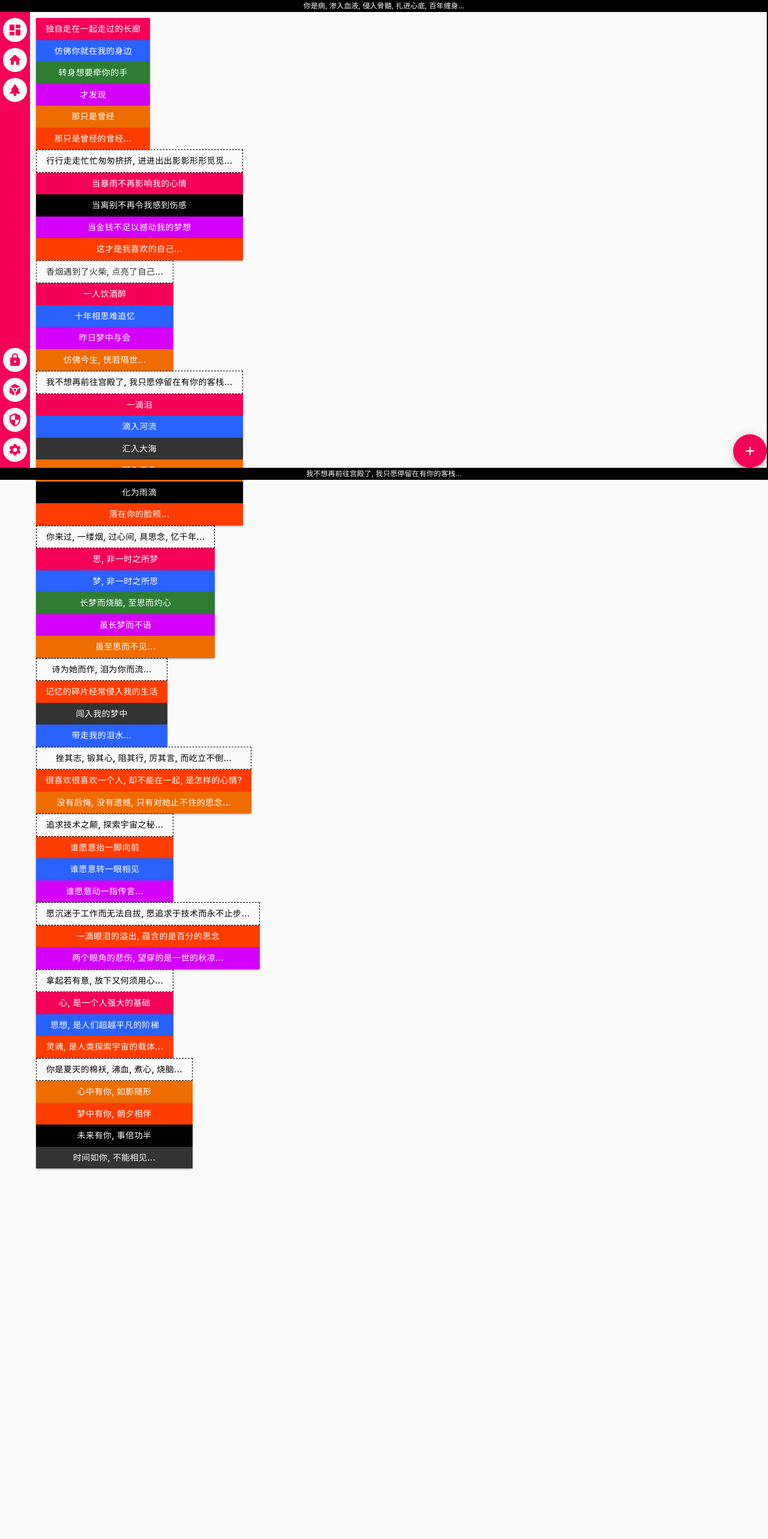
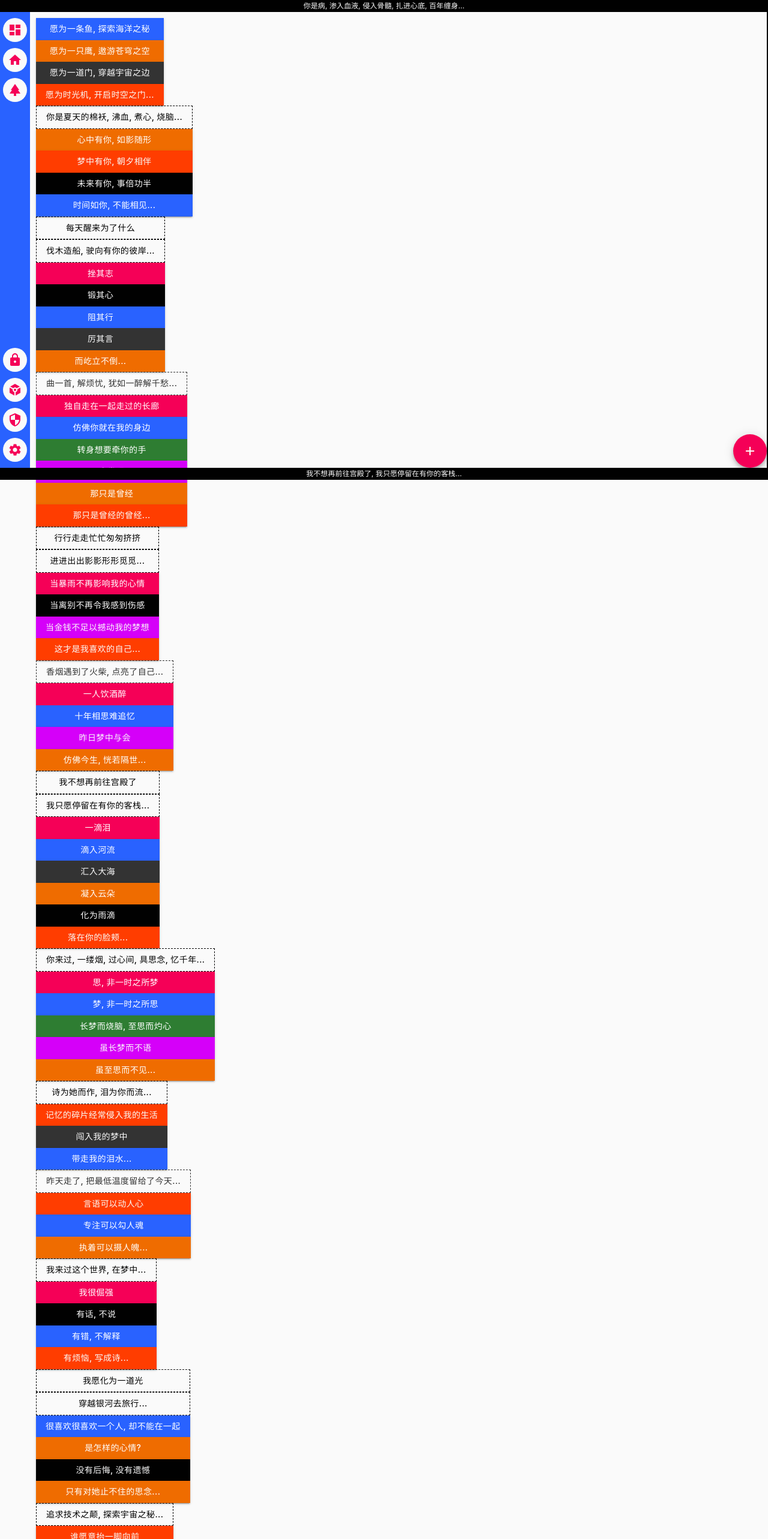
Before and after one commit to w-lianfu/react-miss, a React app: page / in a window 1280 px wide. Shown: the top 2566 px of the page at 60% size. Before the commit the page ends 1978 px from the top, so only its background shows below. Built offline with nearby package versions, Linux system fonts and the light colour scheme.

Commit message:
update home

```diff
--- a/src/component/app-menu/index.tsx
+++ b/src/component/app-menu/index.tsx
@@ -23,7 +23,7 @@ const DPaper = styled(Paper)({
   display: 'flex',
   justifyContent: 'space-between',
   zIndex: 50,
-  backgroundColor: Color.primary(1),
+  backgroundColor: Color.secondary(1),
 });
 
 const DBox = styled(Box)({
@@ -38,6 +38,7 @@ const EBox = styled(DBox)({
 });
 
 const DIconButton = styled(IconButton)({
+  fontSize: '2.4rem',
   marginTop: '1rem',
 });
 
--- a/src/page/home/index.tsx
+++ b/src/page/home/index.tsx
@@ -31,6 +31,29 @@ const Home = (props: IProps, state: IState) => {
   return (
     <DPaper>
       <DStack>
+        <Button variant="contained" color="secondary">愿为一条鱼, 探索海洋之秘</Button>
+        <Button variant="contained" color="warning">愿为一只鹰, 遨游苍穹之空</Button>
+        <Button variant="contained" color="dark">愿为一道门, 穿越宇宙之边</Button>
+        <Button variant="contained" color="error">愿为时光机, 开启时空之门...</Button>
+      </DStack>
+      <DStack>
+        <Button variant="dashed" color="black">你是夏天的棉袄, 沸血, 煮心, 烧脑...</Button>
+        <Button variant="contained" color="warning">心中有你, 如影随形</Button>
+        <Button variant="contained" color="error">梦中有你, 朝夕相伴</Button>
+        <Button variant="contained" color="black">未来有你, 事倍功半</Button>
+        <Button variant="contained" color="secondary">时间如你, 不能相见...</Button>
+      </DStack>
+      <DStack>
+        <Button variant="dashed" color="black">每天醒来为了什么</Button>
+        <Button variant="dashed" color="black">伐木造船, 驶向有你的彼岸...</Button>
+        <Button variant="contained" color="primary">挫其志</Button>
+        <Button variant="contained" color="black">锻其心</Button>
+        <Button variant="contained" color="secondary">阻其行</Button>
+        <Button variant="contained" color="dark">厉其言</Button>
+        <Button variant="contained" color="warning">而屹立不倒...</Button>
+      </DStack>
+      <DStack>
+        <Button variant="dashed" color="dark">曲一首, 解烦忧, 犹如一醉解千愁...</Button>
         <Button variant="contained" color="primary">独自走在一起走过的长廊</Button>
         <Button variant="contained" color="secondary">仿佛你就在我的身边</Button>
         <Button variant="contained" color="success">转身想要牵你的手</Button>
@@ -39,7 +62,8 @@ const Home = (props: IProps, state: IState) => {
         <Button variant="contained" color="error">那只是曾经的曾经...</Button>
       </DStack>
       <DStack>
-        <Button variant="dashed" color="black">行行走走忙忙匆匆挤挤, 进进出出影影形形觅觅...</Button>
+        <Button variant="dashed" color="black">行行走走忙忙匆匆挤挤</Button>
+        <Button variant="dashed" color="black">进进出出影影形形觅觅...</Button>
         <Button variant="contained" color="primary">当暴雨不再影响我的心情</Button>
         <Button variant="contained" color="black">当离别不再令我感到伤感</Button>
         <Button variant="contained" color="info">当金钱不足以撼动我的梦想</Button>
@@ -53,7 +77,8 @@ const Home = (props: IProps, state: IState) => {
         <Button variant="contained" color="warning">仿佛今生, 恍若隔世...</Button>
       </DStack>
       <DStack>
-        <Button variant="dashed" color="black">我不想再前往宫殿了, 我只愿停留在有你的客栈...</Button>
+        <Button variant="dashed" color="black">我不想再前往宫殿了</Button>
+        <Button variant="dashed" color="black">我只愿停留在有你的客栈...</Button>
         <Button variant="contained" color="primary">一滴泪</Button>
         <Button variant="contained" color="secondary">滴入河流</Button>
         <Button variant="contained" color="dark">汇入大海</Button>
@@ -76,9 +101,25 @@ const Home = (props: IProps, state: IState) => {
         <Button variant="contained" color="secondary">带走我的泪水...</Button>
       </DStack>
       <DStack>
-        <Button variant="dashed" color="black">挫其志, 锻其心, 阻其行, 厉其言, 而屹立不倒...</Button>
-        <Button variant="contained" color="error">很喜欢很喜欢一个人, 却不能在一起, 是怎样的心情?</Button>
-        <Button variant="contained" color="warning">没有后悔, 没有遗憾, 只有对她止不住的思念...</Button>
+        <Button variant="dashed" color="dark">昨天走了, 把最低温度留给了今天...</Button>
+        <Button variant="contained" color="error">言语可以动人心</Button>
+        <Button variant="contained" color="secondary">专注可以勾人魂</Button>
+        <Button variant="contained" color="warning">执着可以摄人魄...</Button>
+      </DStack>
+      <DStack>
+        <Button variant="dashed" color="black">我来过这个世界, 在梦中...</Button>
+        <Button variant="contained" color="primary">我很倔强</Button>
+        <Button variant="contained" color="black">有话, 不说</Button>
+        <Button variant="contained" color="secondary">有错, 不解释</Button>
+        <Button variant="contained" color="error">有烦恼, 写成诗...</Button>
+      </DStack>
+      <DStack>
+        <Button variant="dashed" color="black">我愿化为一道光</Button>
+        <Button variant="dashed" color="black">穿越银河去旅行...</Button>
+        <Button variant="contained" color="secondary">很喜欢很喜欢一个人, 却不能在一起</Button>
+        <Button variant="contained" color="warning">是怎样的心情?</Button>
+        <Button variant="contained" color="black">没有后悔, 没有遗憾</Button>
+        <Button variant="contained" color="warning">只有对她止不住的思念...</Button>
       </DStack>
       <DStack>
         <Button variant="dashed" color="black">追求技术之颠, 探索宇宙之秘...</Button>
@@ -87,7 +128,8 @@ const Home = (props: IProps, state: IState) => {
         <Button variant="contained" color="info">谁愿意动一指传言...</Button>
       </DStack>
       <DStack>
-        <Button variant="dashed" color="black">愿沉迷于工作而无法自拔, 愿追求于技术而永不止步...</Button>
+        <Button variant="dashed" color="black">愿沉迷于工作而无法自拔</Button>
+        <Button variant="dashed" color="black">愿追求于技术而永不止步...</Button>
         <Button variant="contained" color="error">一滴眼泪的溢出, 蕴含的是百分的思念</Button>
         <Button variant="contained" color="info">两个眼角的悲伤, 望穿的是一世的秋凉...</Button>
       </DStack>
@@ -97,13 +139,6 @@ const Home = (props: IProps, state: IState) => {
         <Button variant="contained" color="secondary">思想, 是人们超越平凡的阶梯</Button>
         <Button variant="contained" color="error">灵魂, 是人类探索宇宙的载体...</Button>
       </DStack>
-      <DStack>
-        <Button variant="dashed" color="black">你是夏天的棉袄, 沸血, 煮心, 烧脑...</Button>
-        <Button variant="contained" color="warning">心中有你, 如影随形</Button>
-        <Button variant="contained" color="error">梦中有你, 朝夕相伴</Button>
-        <Button variant="contained" color="black">未来有你, 事倍功半</Button>
-        <Button variant="contained" color="dark">时间如你, 不能相见...</Button>
-      </DStack>
     </DPaper>
   );
 };
```
